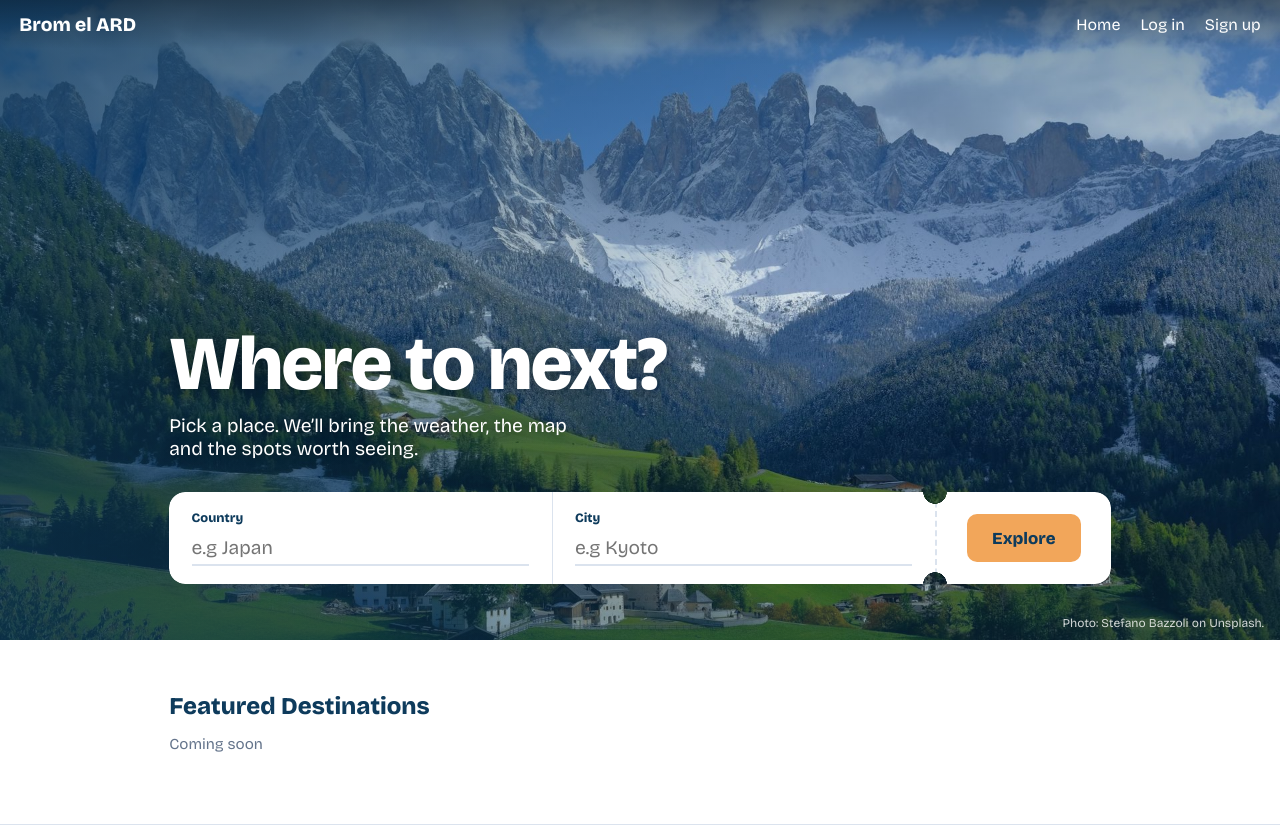
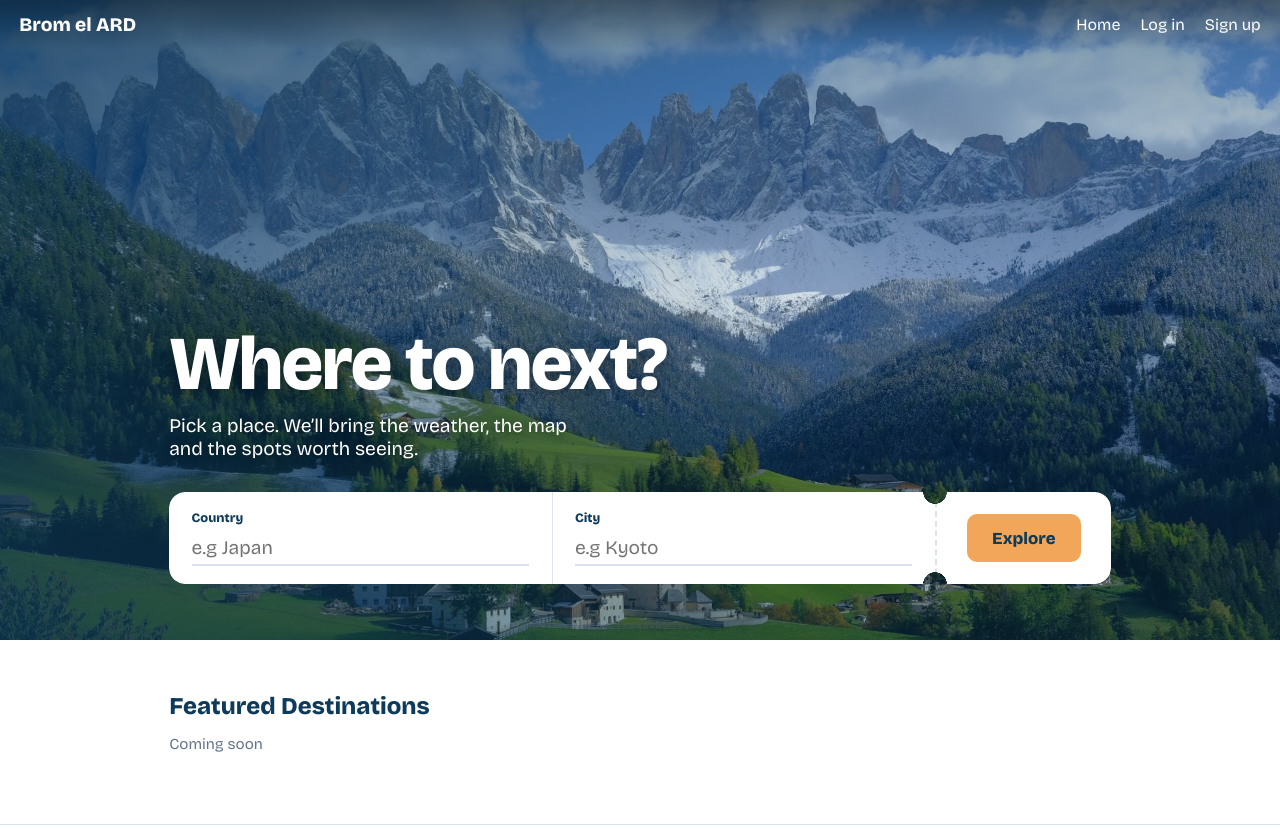
Before and after one commit to Domenico-Labaki/team-adr-project, a Flask app: page / in a window 1280 px wide. Shown: the top 829 px of the page. Run offline with Flask 3, Linux system fonts and the light colour scheme; some libraries are stand-ins or nearby versions.

Commit message:
Design: remove hero photo credit

```diff
--- a/static/style.css
+++ b/static/style.css
@@ -59,7 +59,6 @@ h1 { color:var(--navy); }
 .home .hero h1 { color:#fff; font-size:clamp(2.6rem, 7vw, 4.75rem); font-weight:800; line-height:1;
            letter-spacing:-.02em; margin:0 0 .75rem; text-shadow:0 2px 18px rgba(0,0,0,.35); }
 .hero-lead { font-size:1.2rem; max-width:34ch; margin:0 0 2rem; text-shadow:0 1px 10px rgba(0,0,0,.45); }
-.photo-credit { position:absolute; right:1rem; bottom:.6rem; margin:0; font-size:.75rem; color:rgba(255,255,255,.8); }
 
 /* The ticket: white card, two fields, dashed tear line, stub with the button */
 .ticket { --stub:11rem; display:flex; background:#fff; color:var(--ink); border-radius:16px;
--- a/templates/home.html
+++ b/templates/home.html
@@ -20,7 +20,6 @@
       </div>
     </form>
   </div>
-  <p class="photo-credit">Photo: Stefano Bazzoli on Unsplash.</p>
 </section>
 {% endblock %}
 {% block content %}
```
